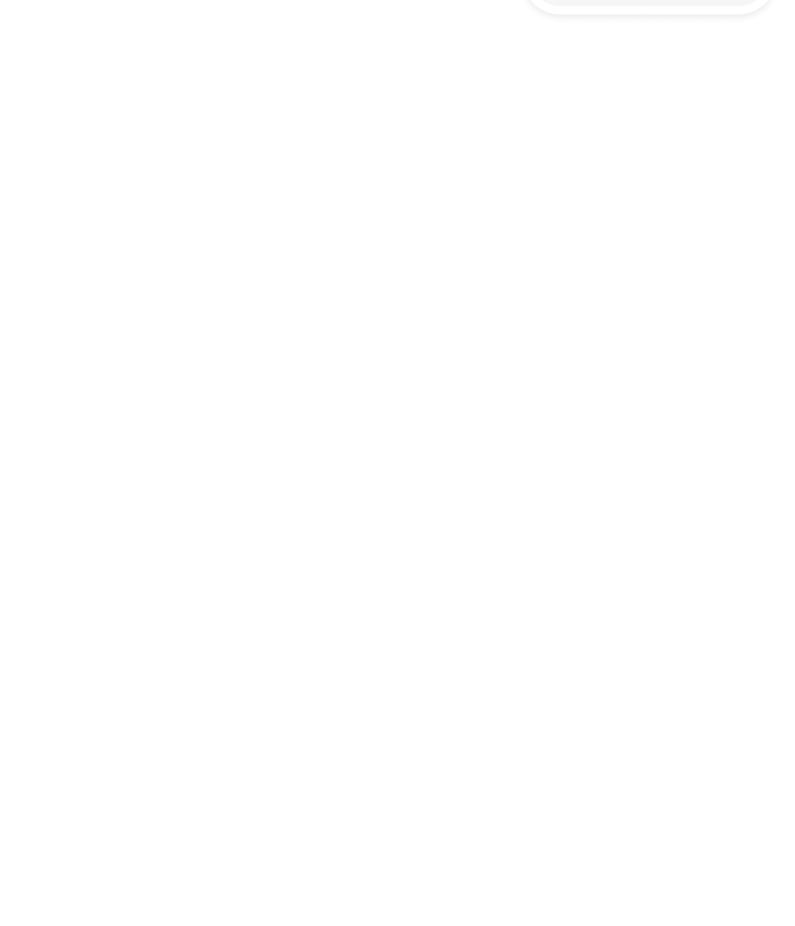
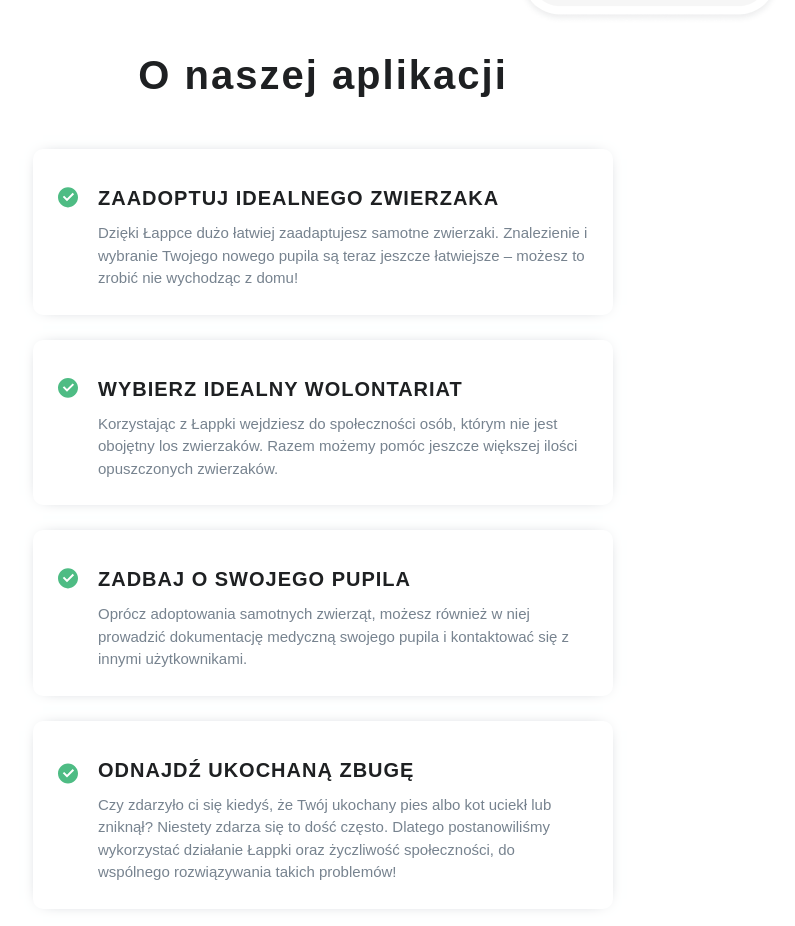
Before and after one commit to KarasJakub/Lappka-Landing, a React (Create React App) app: page / in a window 1280 px wide. Shown: the part 720-1646 px from the top of the page, without its empty margins (317-1112 px from the left). Before the commit the page ends 800 px from the top, so only its background shows below. Built offline with nearby package versions, Linux system fonts and the light colour scheme.

Commit message:
About Section

```diff
--- a/src/App.tsx
+++ b/src/App.tsx
@@ -2,6 +2,7 @@ import GlobalStyles from "./layout/GlobalStyles";
 import { ThemeProvider } from "styled-components";
 import theme from "./layout/theme";
 import HeroSection from "./components/HeroSection/HeroSection";
+import AboutSection from "components/AboutSection/AboutSection";
 
 function App() {
   return (
@@ -9,6 +10,7 @@ function App() {
       <GlobalStyles />
       <ThemeProvider theme={theme}>
         <HeroSection />
+        <AboutSection />
       </ThemeProvider>
     </>
   );
--- /dev/null
+++ b/src/components/AboutSection/AboutCard/AboutCard.styled.ts
@@ -0,0 +1,40 @@
+import { styled } from "styled-components"
+
+export const CardWrapper = styled.div`
+    padding: 2.5rem;
+    box-shadow: 0px 0px 16px -10px rgba(119, 131, 143, 1);
+    max-width: 58rem;
+    border-radius: 1rem;
+    display: flex;
+`
+
+export const TextWrapper = styled.div`
+
+`
+
+export const IconImage = styled.img`
+margin-right: 2rem;
+    max-width: 2rem;
+    transform: translateY(-30%);
+`
+
+export const Title = styled.h1`
+    font-weight: ${({ theme }) => theme.weight.extraBold};
+    font-size: 1.6rem;
+    letter-spacing: 1px;
+    line-height: 3rem;
+    padding-bottom: 1rem;
+
+    ${({ theme }) => theme.MQ.tablet} {
+        font-size: 2rem;
+        letter-spacing: 1px;
+        line-height: 4.8rem;
+        padding-bottom: unset;
+    }
+`
+
+export const Paragraph = styled.p`
+    font-weight: ${({ theme }) => theme.weight.regular};
+    color: ${({ theme }) => theme.color.textGrey};
+    font-size: 1.5rem;
+`
--- /dev/null
+++ b/src/components/AboutSection/AboutCard/AboutCard.tsx
@@ -0,0 +1,21 @@
+import * as S from "./AboutCard.styled";
+import ApproveIcon from "assets/AboutIcons/ApproveIcon.svg";
+
+interface CardProps {
+  title: string;
+  description: string;
+}
+
+const AboutCard = ({ title, description }: CardProps) => {
+  return (
+    <S.CardWrapper>
+      <S.IconImage src={ApproveIcon} alt="" />
+      <S.TextWrapper>
+        <S.Title>{title}</S.Title>
+        <S.Paragraph>{description}</S.Paragraph>
+      </S.TextWrapper>
+    </S.CardWrapper>
+  );
+};
+
+export default AboutCard;
--- /dev/null
+++ b/src/components/AboutSection/AboutSection.styled.ts
@@ -0,0 +1,30 @@
+import { styled } from "styled-components";
+
+export const AboutWrapper = styled.section`
+    width: 100%;
+    margin: 0 auto;
+    margin-top: 15rem;
+    max-width: 170rem;
+`
+
+export const Title = styled.h1`
+    font-weight: ${({ theme }) => theme.weight.bold};
+    font-size: 4rem;
+    letter-spacing: 2px;
+    line-height: 4.8rem;
+    text-align: center;
+    /* margin-bottom: 5rem; */
+`
+
+export const ContentWrapper = styled.div`
+    width: 100%;
+    display: flex;
+    flex-wrap: wrap;
+    justify-content: center;
+    gap: 2.5rem;
+    padding: 2.5rem;
+
+    ${({ theme }) => theme.MQ.tablet} {
+        padding: 5rem;
+    }
+`
--- /dev/null
+++ b/src/components/AboutSection/AboutSection.tsx
@@ -0,0 +1,40 @@
+import * as S from "./AboutSection.styled";
+import AboutCard from "./AboutCard/AboutCard";
+
+const CardsData = [
+  {
+    title: "ZAADOPTUJ IDEALNEGO ZWIERZAKA",
+    description:
+      "Dzięki Łappce dużo łatwiej zaadaptujesz samotne zwierzaki. Znalezienie i wybranie Twojego nowego pupila są teraz jeszcze łatwiejsze – możesz to zrobić nie wychodząc z domu!",
+  },
+  {
+    title: "WYBIERZ IDEALNY WOLONTARIAT",
+    description:
+      "Korzystając z Łappki wejdziesz do społeczności osób, którym nie jest obojętny los zwierzaków. Razem możemy pomóc jeszcze większej ilości opuszczonych zwierzaków.",
+  },
+  {
+    title: "ZADBAJ O SWOJEGO PUPILA",
+    description:
+      "Oprócz adoptowania samotnych zwierząt, możesz również w niej prowadzić dokumentację medyczną swojego pupila i kontaktować się z innymi użytkownikami.",
+  },
+  {
+    title: "ODNAJDŹ UKOCHANĄ ZBUGĘ",
+    description:
+      "Czy zdarzyło ci się kiedyś, że Twój ukochany pies albo kot uciekł lub zniknął? Niestety zdarza się to dość często. Dlatego postanowiliśmy wykorzystać działanie Łappki oraz życzliwość społeczności, do wspólnego rozwiązywania takich problemów!",
+  },
+];
+
+const AboutSection = () => {
+  return (
+    <S.AboutWrapper>
+      <S.Title>O naszej aplikacji</S.Title>
+      <S.ContentWrapper>
+        {CardsData.map((card) => (
+          <AboutCard title={card.title} description={card.description} />
+        ))}
+      </S.ContentWrapper>
+    </S.AboutWrapper>
+  );
+};
+
+export default AboutSection;
```
Also changed, not shown: src/assets/AboutIcons/ApproveIcon.svg (added).
